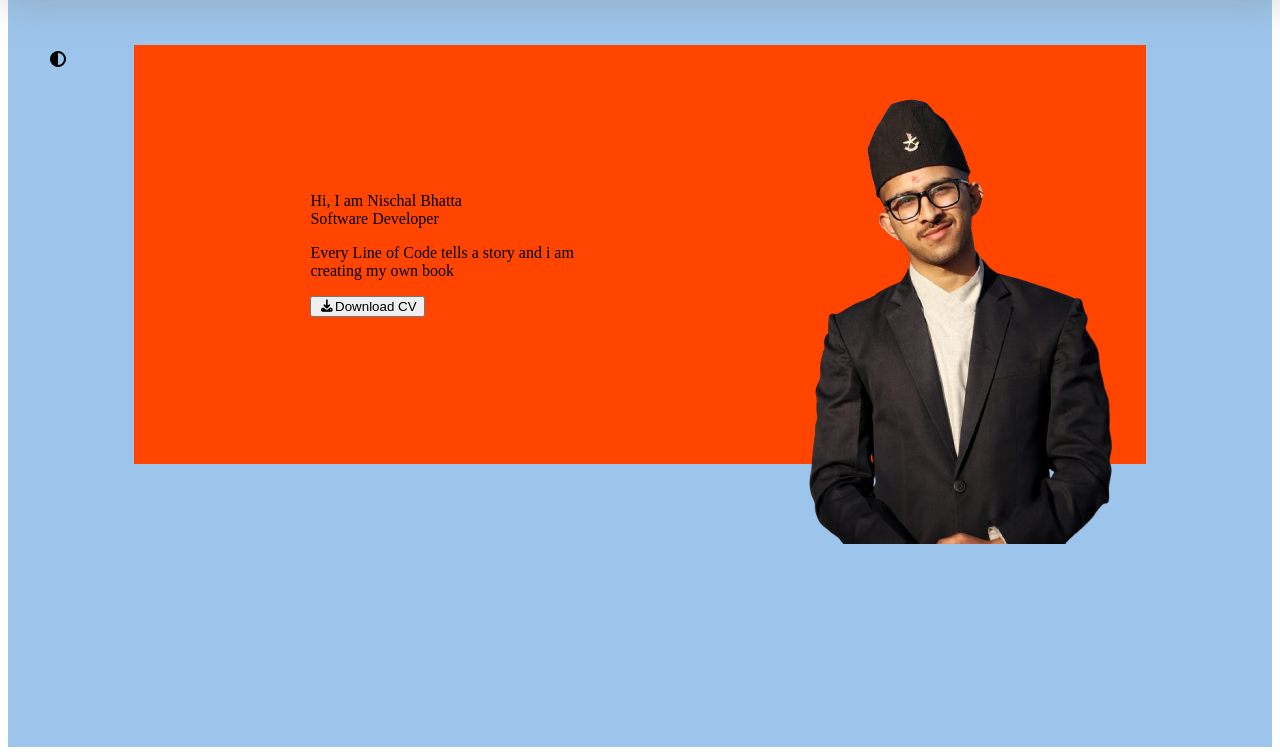
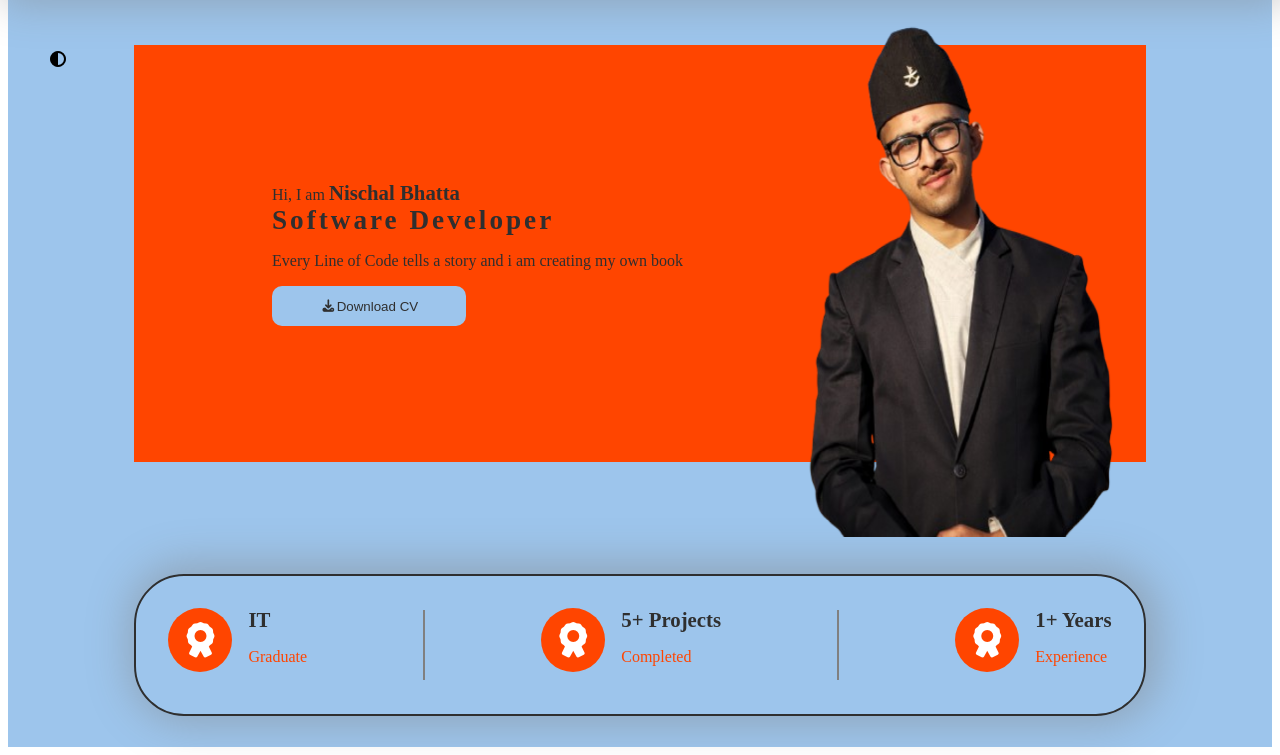
Before and after one commit to NischalBhatta/Portfolio, a plain HTML site: page index.html in a window 1280 px wide. Shown: the part 61-816 px from the top of the page. Drawn offline with Linux system fonts and the light colour scheme.

Commit message:
Banner Section Completed. Need to add few more style touches later on

```diff
--- a/index.html
+++ b/index.html
@@ -58,7 +58,7 @@
                     </div>
                     <p>Every Line of Code tells a story and i am creating my own book</p>
                     <div>
-                        <a href="">
+                        <a href="./assets/profile_pic-removebg-preview.png" download>
                             <button><i class="fa-solid fa-download"></i>Download CV</button>
                         </a>
                     </div>
@@ -71,6 +71,37 @@
      </section>
 
     <!-- banner section  -->
+     <section class="flex banner container">
+        <div class="flex info-content">
+            <div class="flex-center icon-container">
+                <i class="fa-solid fa-award"></i>
+            </div>
+            <div>
+                <span>IT</span>
+                <p>Graduate</p>
+            </div>
+        </div>
+        <div class="info-divider"></div>
+        <div class="flex info-content">
+            <div class="flex-center icon-container">
+                <i class="fa-solid fa-award"></i>
+            </div>
+            <div>
+                <span>5+ Projects</span>
+                <p>Completed</p>
+            </div>
+        </div>
+        <div class="info-divider"></div>
+        <div class="flex info-content">
+            <div class="flex-center icon-container">
+                <i class="fa-solid fa-award"></i>
+            </div>
+            <div>
+                <span>1+ Years</span>
+                <p>Experience</p>
+            </div>
+        </div>
+     </section>
 
     <!-- skills section  -->
     <!-- project section  -->
--- a/style.css
+++ b/style.css
@@ -1,14 +1,19 @@
 :root{
     --color-orange: orangered;
     --color-dark: #2f2f2f;
+    --color-white: white;
 
     --body-bg:rgb(157, 197, 236); ;
     --text-color: var(--color-dark);
+    --border-color:var(--color-dark);
 
     --dark-bg: var(--color-dark);
-    --dark-text-color: white;
+    --dark-text-color: var(--color-white);
+    --dark-border-color: white;
+
+    --shadow: 4px -2px 40px 9px rgb(128, 128, 128, 0.464);
 }
-html{
+.html{
     /* scroll-behavior: smooth; */
 }
 *{
@@ -24,6 +29,7 @@
 .container{
     width: 80%;
     margin: auto;
+    max-width: 1440px;
 }
 
 .flex{
@@ -50,11 +56,12 @@
 }
 .wrapper{
     background: var(--body-bg);
+    color: var(--text-color);
     min-height: 100vh;
 }
 
 header{
-    box-shadow: 4px -2px 40px 9px rgba(128, 128, 128, 0.36);
+    box-shadow: var(--shadow);
 
 }
 .header{
@@ -117,7 +124,8 @@
 #darkMode:checked + .wrapper{
 
     --body-bg: var(--dark-bg);
-    color: var(--dark-text-color);
+    --text-color: var(--dark-text-color);
+    --border-color: var(--dark-border-color);
 }
 #darkMode{
     display: none;
@@ -143,24 +151,76 @@
     justify-content: center;
     padding: 3rem;
     flex-direction: column;
-    margin-left: 10vw;
+    margin-left: 7vw;
 
+}
+
+.left div span{
+    font-weight: bold;
+    font-size: 1.3rem;
+}
+
+.left .tag{
+    font-size: 1.7rem;
+    font-weight: bolder;
+    letter-spacing: 3px;
+}
+
+.left button{
+    border: none;
+    cursor: pointer;
+    padding: 0.8rem 3rem;
+    border-radius: 10px;
+    background-color: var(--body-bg);
+    color: var(--text-color);
 }
 
 .right{
     grid-area: right;
     justify-content: flex-end;
     align-items: left;
-    margin-bottom: -5rem;
+    margin-top: -5rem;
 }
 
 .right img{
-    /* width: 100%;
-    height: 115%; */
+    width: 125%;
+    height: 115%;
 }
 
 
 /* <!-- banner section  --> */
+.banner{
+    margin-top: 7rem;
+    border: 2px solid var(--border-color);
+    box-shadow: var(--shadow);
+    padding: 2rem;
+    border-radius: 50px;
+    justify-content: space-between;
+    flex-wrap: wrap;
+    align-items: center;
+}
+
+.info-divider{
+    background: grey;
+    width: 2px;
+    height: 70px;
+}
+
+.info-content .icon-container{
+    background: var(--color-orange);
+    width: 4rem;
+    height: 4rem ;
+    border-radius: 50px;
+    font-size: 2rem;
+    color: white;
+}
+.info-content div span{
+    font-weight: bolder;
+    font-size: 1.3rem;
+}
+.info-content div p{
+    color: var(--color-orange);
+}
 /* <!-- skills section  --> */
 /* <!-- project section  --> */
 /* <!-- About Me section  --> */
```
